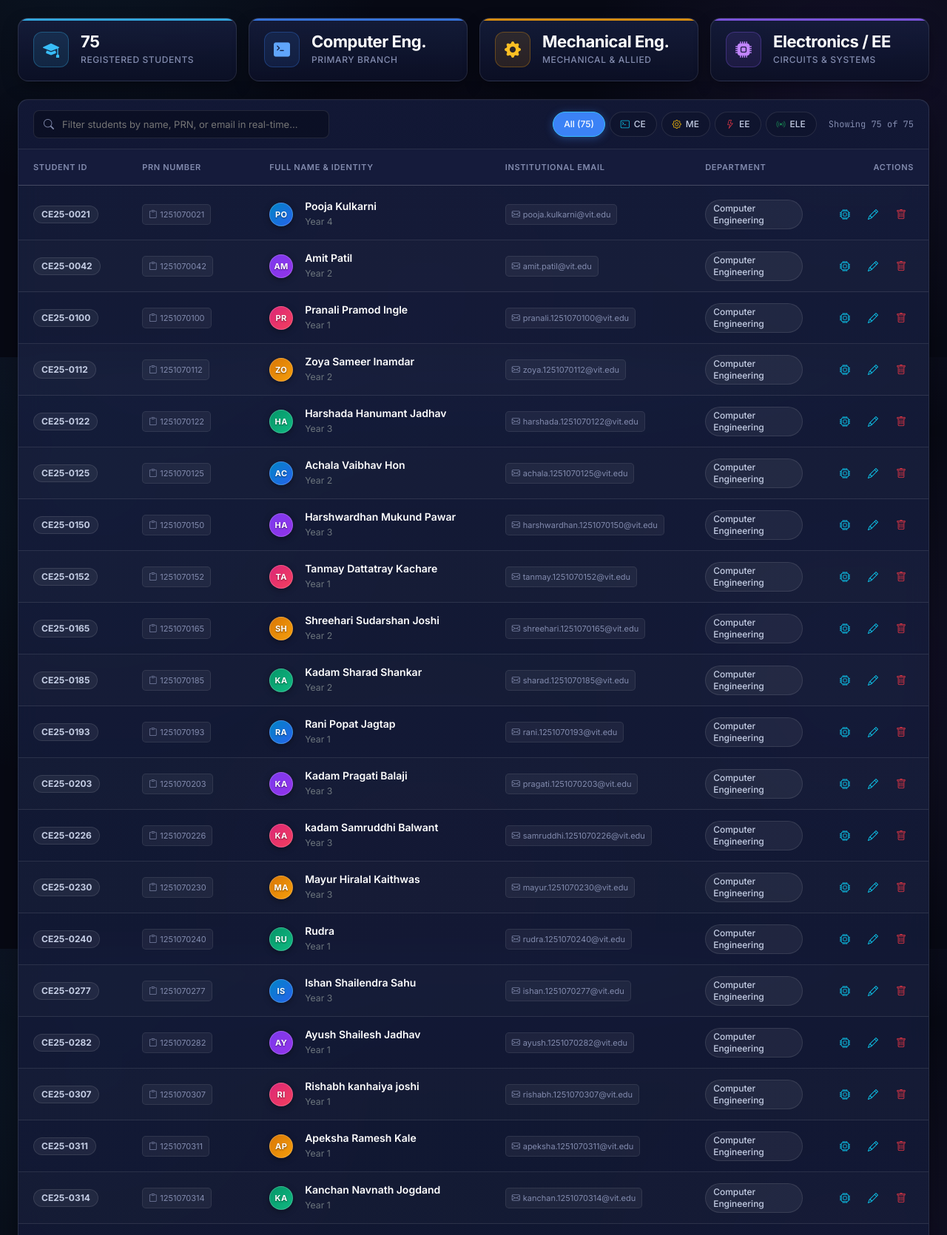
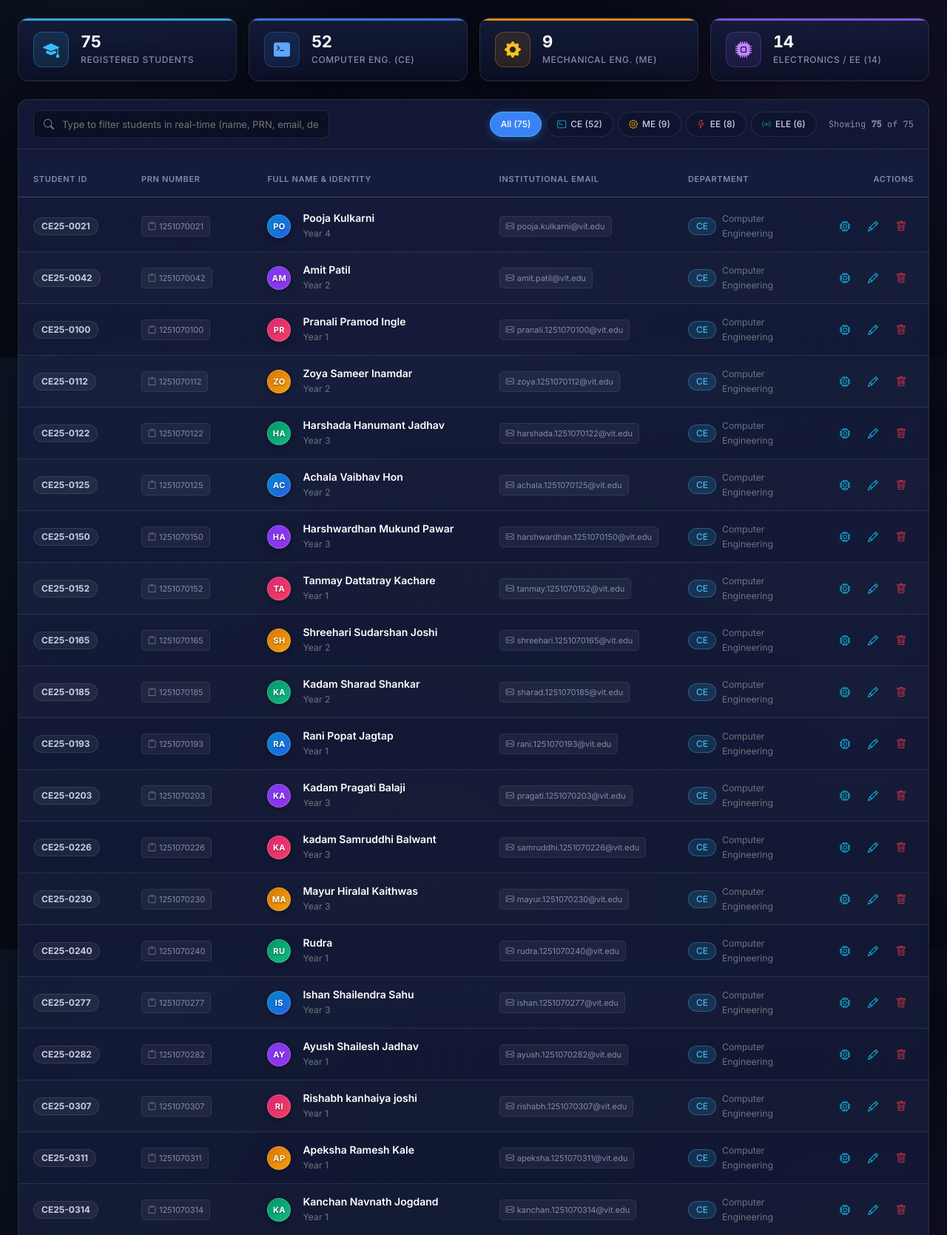
Before and after one commit to hemanya1251070718/college-club-management-system, a Flask app: page /students in a window 1280 px wide. Shown: the part 317-1987 px from the top of the page at 74% size. Run offline with Flask 3, Linux system fonts and the light colour scheme; the visitor is signed in with stand-in values (Sample User, id 1); data comes from the database, SQL or seed files in the repository.

Commit message:
fix(filters): eliminate multi-filter collision across students, events, and all tables; sync KPI cards and pills

```diff
--- a/app/routes.py
+++ b/app/routes.py
@@ -589,7 +589,7 @@ def list_events():
                 SELECT e.*, c.club_name,
                        (SELECT COUNT(*) FROM EventRegistrations er WHERE er.event_id = e.event_id) AS attendee_count
                 FROM Events e
-                JOIN Clubs c ON e.club_id = c.club_id
+                LEFT JOIN Clubs c ON e.club_id = c.club_id
                 ORDER BY e.event_date DESC;
             """)
             events = cursor.fetchall()
--- a/app/static/css/components.css
+++ b/app/static/css/components.css
@@ -1820,7 +1820,8 @@ main#main-content {
   color: #FFFFFF;
 }
 
-.table-pill-btn.is-active {
+.table-pill-btn.is-active,
+.table-pill-btn.active {
   background: var(--blue-500);
   border-color: var(--blue-400);
   color: #FFFFFF;
--- a/app/static/js/main.js
+++ b/app/static/js/main.js
@@ -481,32 +481,69 @@ document.addEventListener("DOMContentLoaded", () => {
    * ========================================================================
    */
 
-  // 1. Live Instant Table Filter
-  document.querySelectorAll(".table-live-search").forEach(input => {
-    const targetSelector = input.getAttribute("data-target-table") || ".tesla-table";
-    const table = document.querySelector(targetSelector);
+  // 1. Live Instant Table Filter & Category Synchronization Engine
+  function initTableFilterEngine() {
+    const table = document.querySelector(".tesla-table");
     if (!table) return;
 
     const tbody = table.querySelector("tbody");
     if (!tbody) return;
 
-    const counter = document.querySelector(input.getAttribute("data-counter") || ".table-match-counter");
-    const allRows = Array.from(tbody.querySelectorAll("tr:not(.empty-state-row)"));
+    const searchInput = document.querySelector(".table-live-search");
+    const counter = document.querySelector(".table-match-counter");
+    const pillButtons = document.querySelectorAll(".table-pill-btn");
+    const kpiCards = document.querySelectorAll(".kpi-card[data-kpi-filter]");
+
+    const allRows = Array.from(tbody.querySelectorAll("tr:not(.empty-state-row):not(.live-filter-empty-row)"));
     const totalCount = allRows.length;
+    if (totalCount === 0) return;
+
+    let activeFilter = "all";
+
+    function updateMatchCounter(visibleCount) {
+      if (counter) {
+        const strongEl = counter.querySelector(".match-count");
+        if (strongEl) {
+          strongEl.textContent = visibleCount;
+        } else {
+          counter.textContent = `Showing ${visibleCount} of ${totalCount}`;
+        }
+      }
+    }
 
     function applyFilter() {
-      const q = input.value.trim().toLowerCase();
-      const activePill = document.querySelector(".table-pill-btn.is-active");
-      const activeFilter = activePill ? (activePill.getAttribute("data-filter") || "all").toLowerCase() : "all";
-
+      const q = searchInput ? searchInput.value.trim().toLowerCase() : "";
+      const filterKey = (activeFilter || "all").trim().toUpperCase();
       let visibleCount = 0;
 
       allRows.forEach(row => {
-        const rowText = row.innerText.toLowerCase();
+        const rowText = (row.innerText || "").toLowerCase();
+        const rowDept = (row.getAttribute("data-dept") || "").trim().toUpperCase();
+        const rowDeptName = (row.getAttribute("data-dept-name") || "").toLowerCase();
         const rowCat = (row.getAttribute("data-category") || "").toLowerCase();
 
+        // 1. Match query
         const matchesQuery = !q || rowText.includes(q);
-        const matchesCategory = activeFilter === "all" || rowCat.includes(activeFilter) || rowText.includes(activeFilter);
+
+        // 2. Match category/department
+        let matchesCategory = false;
+        if (!filterKey || filterKey === "ALL") {
+          matchesCategory = true;
+        } else if (filterKey === "CE") {
+          matchesCategory = (rowDept === "CE" || rowCat.includes("ce") || rowDeptName.includes("computer"));
+        } else if (filterKey === "ME") {
+          matchesCategory = (rowDept === "ME" || rowCat.includes("me") || rowDeptName.includes("mechanical"));
+        } else if (filterKey === "EE") {
+          matchesCategory = (rowDept === "EE" || rowCat.includes("ee") || rowDeptName.includes("electronics"));
+        } else if (filterKey === "ELE") {
+          matchesCategory = (rowDept === "ELE" || rowCat.includes("ele") || rowDeptName.includes("electrical"));
+        } else if (filterKey === "CIRCUITS" || filterKey === "ELECTRONICS" || filterKey === "CIRCUITS & SYSTEMS") {
+          matchesCategory = (rowDept === "EE" || rowDept === "ELE" || rowDeptName.includes("electronics") || rowDeptName.includes("electrical"));
+        } else {
+          // General matching for Clubs, Events, Memberships, Triggers
+          const fkLower = filterKey.toLowerCase();
+          matchesCategory = rowCat.includes(fkLower) || rowText.includes(fkLower);
+        }
 
         if (matchesQuery && matchesCategory) {
           row.style.display = "";
@@ -516,49 +553,121 @@ document.addEventListener("DOMContentLoaded", () => {
         }
       });
 
-      if (counter) {
-        counter.textContent = `Showing ${visibleCount} of ${totalCount}`;
-      }
+      updateMatchCounter(visibleCount);
 
-      // Check if all are hidden
+      // Handle Empty State Row
       let emptyRow = tbody.querySelector(".live-filter-empty-row");
       if (visibleCount === 0) {
         if (!emptyRow) {
           emptyRow = document.createElement("tr");
           emptyRow.className = "live-filter-empty-row";
-          emptyRow.innerHTML = `<td colspan="10" class="text-center py-5 text-secondary"><i class="bi bi-search me-2"></i>No records matching "<strong>${input.value}</strong>". <button type="button" class="btn btn-sm btn-link text-info p-0 ms-2" onclick="document.querySelector('.table-live-search').value=''; document.querySelector('.table-live-search').dispatchEvent(new Event('input'));">Clear search</button></td>`;
           tbody.appendChild(emptyRow);
+        }
+        const searchMsg = q ? `matching "${searchInput.value}"` : `in selected filter`;
+        emptyRow.innerHTML = `
+          <td colspan="10" class="text-center py-5 text-secondary">
+            <i class="bi bi-search me-2"></i>No records found ${searchMsg}.
+            <button type="button" class="btn btn-sm btn-link text-info p-0 ms-2 reset-table-filter-btn" style="text-decoration: underline;">
+              Show all records
+            </button>
+          </td>
+        `;
+        const resetBtn = emptyRow.querySelector(".reset-table-filter-btn");
+        if (resetBtn) {
+          resetBtn.addEventListener("click", () => {
+            resetAllFilters();
+          });
         }
       } else if (emptyRow) {
         emptyRow.remove();
       }
     }
 
-    input.addEventListener("input", applyFilter);
+    function resetAllFilters() {
+      if (searchInput) searchInput.value = "";
+      activeFilter = "all";
+      pillButtons.forEach(p => {
+        const pKey = (p.getAttribute("data-filter") || "").toLowerCase();
+        if (pKey === "all" || pKey === "") {
+          p.classList.add("is-active", "active");
+        } else {
+          p.classList.remove("is-active", "active");
+        }
+      });
+      applyFilter();
+    }
 
-    // Filter pills
-    document.querySelectorAll(".table-pill-btn").forEach(pill => {
-      pill.addEventListener("click", () => {
-        document.querySelectorAll(".table-pill-btn").forEach(p => p.classList.remove("is-active"));
-        pill.classList.add("is-active");
+    // Connect Filter Pills
+    pillButtons.forEach(pill => {
+      pill.addEventListener("click", (e) => {
+        e.preventDefault();
+        // Clear search input on category switch to avoid multi-filter collisions
+        if (searchInput) searchInput.value = "";
+
+        pillButtons.forEach(p => p.classList.remove("is-active", "active"));
+        pill.classList.add("is-active", "active");
+
+        activeFilter = pill.getAttribute("data-filter") || "all";
         applyFilter();
       });
     });
 
-    // KPI Cards click to filter
-    document.querySelectorAll(".kpi-card[data-kpi-filter]").forEach(card => {
+    // Connect Search Input
+    if (searchInput) {
+      searchInput.addEventListener("input", () => {
+        const val = searchInput.value.trim();
+        if (val.length > 0) {
+          // When typing a custom search, activate the 'All' pill so user searches across all data
+          activeFilter = "all";
+          pillButtons.forEach(p => {
+            const pKey = (p.getAttribute("data-filter") || "").toLowerCase();
+            if (pKey === "all" || pKey === "") {
+              p.classList.add("is-active", "active");
+            } else {
+              p.classList.remove("is-active", "active");
+            }
+          });
+        }
+        applyFilter();
+      });
+    }
+
+    // Connect KPI Cards (One-click category filter with visual sync)
+    kpiCards.forEach(card => {
       card.addEventListener("click", () => {
-        const filterVal = card.getAttribute("data-kpi-filter");
-        const matchingPill = document.querySelector(`.table-pill-btn[data-filter='${filterVal}']`);
-        if (matchingPill) {
-          matchingPill.click();
-        } else if (input) {
-          input.value = filterVal;
-          input.dispatchEvent(new Event("input"));
+        const kpiVal = (card.getAttribute("data-kpi-filter") || "all").trim();
+        if (searchInput) searchInput.value = "";
+
+        if (kpiVal.toUpperCase() === "CIRCUITS" || kpiVal.toUpperCase() === "ELECTRONICS") {
+          pillButtons.forEach(p => p.classList.remove("is-active", "active"));
+          activeFilter = "CIRCUITS";
+          applyFilter();
+          return;
+        }
+
+        // Find direct matching pill
+        let matchedPill = null;
+        pillButtons.forEach(p => {
+          const pVal = (p.getAttribute("data-filter") || "").trim();
+          if (pVal.toUpperCase() === kpiVal.toUpperCase()) {
+            matchedPill = p;
+          } else if ((kpiVal === "all" || kpiVal === "") && (pVal === "all" || pVal === "")) {
+            matchedPill = p;
+          }
+        });
+
+        if (matchedPill) {
+          matchedPill.click();
+        } else {
+          pillButtons.forEach(p => p.classList.remove("is-active", "active"));
+          activeFilter = kpiVal;
+          applyFilter();
         }
       });
     });
-  });
+  }
+
+  initTableFilterEngine();
 
   // 2. Interactive 1-Click Copy Chips
   document.querySelectorAll(".btn-copy-chip").forEach(chip => {
--- a/app/templates/memberships/list.html
+++ b/app/templates/memberships/list.html
@@ -40,7 +40,7 @@
 
   <!-- Interactive KPI Metric Cards -->
   <div class="kpi-metrics-grid mb-4">
-    <div class="kpi-card glow-border-hover" data-kpi-filter="" style="cursor: pointer;" title="Show all memberships">
+    <div class="kpi-card glow-border-hover" data-kpi-filter="all" style="cursor: pointer;" title="Show all memberships">
       <div class="kpi-icon-box" style="background: rgba(56, 189, 248, 0.15); color: #38bdf8;">
         <i class="bi bi-people-fill"></i>
       </div>
@@ -132,7 +132,7 @@
       <input type="text" class="tesla-input table-live-search" placeholder="Type to filter memberships in real time (student, PRN, club, role)..." data-target="memberships-table-body" aria-label="Instant search memberships">
     </div>
     <div class="table-filter-pills">
-      <button type="button" class="table-pill-btn active" data-filter="" data-target="memberships-table-body">All Roles</button>
+      <button type="button" class="table-pill-btn active is-active" data-filter="all" data-target="memberships-table-body">All Roles</button>
       <button type="button" class="table-pill-btn" data-filter="President" data-target="memberships-table-body">Presidents</button>
       <button type="button" class="table-pill-btn" data-filter="Secretary" data-target="memberships-table-body">Secretaries</button>
       <button type="button" class="table-pill-btn" data-filter="Coordinator" data-target="memberships-table-body">Coordinators</button>
@@ -163,7 +163,7 @@
         <tbody id="memberships-table-body">
           {% for m in memberships %}
           {% set avatar_variants = ['avatar-blue', 'avatar-violet', 'avatar-emerald', 'avatar-amber', 'avatar-rose'] %}
-          <tr>
+          <tr data-category="{{ m.role }} {{ m.status }} {{ m.club_name }} {{ m.club_id }}" data-role="{{ m.role }}" data-status="{{ m.status }}">
             <td>
               <div class="d-flex align-items-center gap-2">
                 <span class="badge-status neutral font-mono font-bold">{{ m.membership_id }}</span>
--- a/app/templates/students/list.html
+++ b/app/templates/students/list.html
@@ -38,45 +38,58 @@
     </div>
   </header>
 
+  <!-- Dynamic Department Counters -->
+  {% set ce_count = namespace(n=0) %}
+  {% set me_count = namespace(n=0) %}
+  {% set ee_count = namespace(n=0) %}
+  {% set ele_count = namespace(n=0) %}
+  {% for s in students %}
+    {% if s.dept_id == 'CE' %}{% set ce_count.n = ce_count.n + 1 %}
+    {% elif s.dept_id == 'ME' %}{% set me_count.n = me_count.n + 1 %}
+    {% elif s.dept_id == 'EE' %}{% set ee_count.n = ee_count.n + 1 %}
+    {% elif s.dept_id == 'ELE' %}{% set ele_count.n = ele_count.n + 1 %}
+    {% endif %}
+  {% endfor %}
+
   <!-- Interactive KPI Summary Cards -->
-  <div class="kpi-metrics-grid">
-    <div class="kpi-card" data-kpi-filter="all" style="--kpi-accent: #38bdf8;">
+  <div class="kpi-metrics-grid mb-4">
+    <div class="kpi-card glow-border-hover" data-kpi-filter="all" style="--kpi-accent: #38bdf8; cursor: pointer;" title="Show all {{ students|length }} registered students">
       <div class="kpi-icon-box" style="--kpi-icon-bg: rgba(56, 189, 248, 0.12); --kpi-icon-color: #38bdf8; --kpi-icon-border: rgba(56, 189, 248, 0.3);">
         <i class="bi bi-mortarboard-fill"></i>
       </div>
       <div>
-        <div class="kpi-value">75</div>
+        <div class="kpi-value text-white tabular-nums">{{ students|length }}</div>
         <div class="kpi-label">Registered Students</div>
       </div>
     </div>
 
-    <div class="kpi-card" data-kpi-filter="Computer Engineering" style="--kpi-accent: #3b82f6;">
+    <div class="kpi-card glow-border-hover" data-kpi-filter="CE" style="--kpi-accent: #3b82f6; cursor: pointer;" title="Filter Computer Engineering ({{ ce_count.n }})">
       <div class="kpi-icon-box" style="--kpi-icon-bg: rgba(59, 130, 246, 0.12); --kpi-icon-color: #60a5fa; --kpi-icon-border: rgba(59, 130, 246, 0.3);">
         <i class="bi bi-terminal-fill"></i>
       </div>
       <div>
-        <div class="kpi-value">Computer Eng.</div>
-        <div class="kpi-label">Primary Branch</div>
+        <div class="kpi-value text-white tabular-nums">{{ ce_count.n }}</div>
+        <div class="kpi-label">Computer Eng. (CE)</div>
       </div>
     </div>
 
-    <div class="kpi-card" data-kpi-filter="Mechanical" style="--kpi-accent: #f59e0b;">
+    <div class="kpi-card glow-border-hover" data-kpi-filter="ME" style="--kpi-accent: #f59e0b; cursor: pointer;" title="Filter Mechanical Engineering ({{ me_count.n }})">
       <div class="kpi-icon-box" style="--kpi-icon-bg: rgba(245, 158, 11, 0.12); --kpi-icon-color: #fbbf24; --kpi-icon-border: rgba(245, 158, 11, 0.3);">
         <i class="bi bi-gear-fill"></i>
       </div>
       <div>
-        <div class="kpi-value">Mechanical Eng.</div>
-        <div class="kpi-label">Mechanical &amp; Allied</div>
+        <div class="kpi-value text-white tabular-nums">{{ me_count.n }}</div>
+        <div class="kpi-label">Mechanical Eng. (ME)</div>
       </div>
     </div>
 
-    <div class="kpi-card" data-kpi-filter="Electronics" style="--kpi-accent: #8b5cf6;">
+    <div class="kpi-card glow-border-hover" data-kpi-filter="CIRCUITS" style="--kpi-accent: #8b5cf6; cursor: pointer;" title="Filter Electronics & Electrical ({{ ee_count.n + ele_count.n }})">
       <div class="kpi-icon-box" style="--kpi-icon-bg: rgba(139, 92, 246, 0.12); --kpi-icon-color: #c084fc; --kpi-icon-border: rgba(139, 92, 246, 0.3);">
         <i class="bi bi-cpu-fill"></i>
       </div>
       <div>
-        <div class="kpi-value">Electronics / EE</div>
-        <div class="kpi-label">Circuits &amp; Systems</div>
+        <div class="kpi-value text-white tabular-nums">{{ ee_count.n + ele_count.n }}</div>
+        <div class="kpi-label">Electronics / EE ({{ ee_count.n + ele_count.n }})</div>
       </div>
     </div>
   </div>
@@ -84,20 +97,20 @@
   <!-- Students Data Table Card -->
   <div class="table-surface-card">
     <!-- Live Search & Interactive Filter Toolbar -->
-    <div class="table-interactive-toolbar">
+    <div class="table-interactive-toolbar mb-3">
       <div class="live-search-box">
-        <i class="bi bi-search"></i>
-        <input type="text" class="table-live-search" placeholder="Filter students by name, PRN, or email in real-time..." aria-label="Search students table">
+        <i class="bi bi-search search-icon"></i>
+        <input type="text" class="tesla-input table-live-search" placeholder="Type to filter students in real-time (name, PRN, email, department)..." aria-label="Search students table">
       </div>
       <div class="d-flex align-items-center gap-3">
         <div class="table-filter-pills">
-          <button type="button" class="table-pill-btn is-active" data-filter="all">All (75)</button>
-          <button type="button" class="table-pill-btn" data-filter="Computer Engineering"><i class="bi bi-terminal text-info"></i> CE</button>
-          <button type="button" class="table-pill-btn" data-filter="Mechanical Engineering"><i class="bi bi-gear text-warning"></i> ME</button>
-          <button type="button" class="table-pill-btn" data-filter="Electronics Engineering"><i class="bi bi-lightning text-danger"></i> EE</button>
-          <button type="button" class="table-pill-btn" data-filter="Electrical Engineering"><i class="bi bi-broadcast text-success"></i> ELE</button>
+          <button type="button" class="table-pill-btn is-active active" data-filter="all">All ({{ students|length }})</button>
+          <button type="button" class="table-pill-btn" data-filter="CE"><i class="bi bi-terminal text-info"></i> CE ({{ ce_count.n }})</button>
+          <button type="button" class="table-pill-btn" data-filter="ME"><i class="bi bi-gear text-warning"></i> ME ({{ me_count.n }})</button>
+          <button type="button" class="table-pill-btn" data-filter="EE"><i class="bi bi-lightning text-danger"></i> EE ({{ ee_count.n }})</button>
+          <button type="button" class="table-pill-btn" data-filter="ELE"><i class="bi bi-broadcast text-success"></i> ELE ({{ ele_count.n }})</button>
         </div>
-        <span class="table-match-counter">Showing {{ students|length }} of {{ students|length }}</span>
+        <span class="table-match-counter font-mono">Showing <strong class="match-count">{{ students|length }}</strong> of {{ students|length }}</span>
       </div>
     </div>
 
@@ -108,14 +121,14 @@
             <th style="width: 12%;">Student ID</th>
             <th style="width: 14%;">PRN Number</th>
             <th style="width: 26%;">Full Name &amp; Identity</th>
-            <th style="width: 22%;">Institutional Email</th>
-            <th style="width: 14%;">Department</th>
+            <th style="width: 20%;">Institutional Email</th>
+            <th style="width: 16%;">Department</th>
             <th style="width: 12%;" class="text-end">Actions</th>
           </tr>
         </thead>
         <tbody>
           {% for s in students %}
-          <tr data-category="{{ s.dept_name }}">
+          <tr data-dept="{{ s.dept_id }}" data-dept-name="{{ s.dept_name }}" data-category="{{ s.dept_id }} {{ s.dept_name }}">
             <td>
               <span class="badge-status neutral font-mono fw-bold">{{ s.student_id }}</span>
             </td>
@@ -150,7 +163,10 @@
               </span>
             </td>
             <td>
-              <span class="badge-status neutral font-mono">{{ s.dept_name }}</span>
+              <div class="d-flex align-items-center gap-2">
+                <span class="badge-status {% if s.dept_id == 'CE' %}info{% elif s.dept_id == 'ME' %}warning{% elif s.dept_id == 'EE' %}danger{% else %}success{% endif %} font-mono font-bold">{{ s.dept_id }}</span>
+                <span class="text-secondary small">{{ s.dept_name }}</span>
+              </div>
             </td>
             <td class="text-end">
               <div class="d-inline-flex gap-1">
```
Also changed, not shown: app/templates/events/list.html (+5 -5 lines), app/templates/triggers/list.html (+9 -9 lines), tests/test_app.py (+36 -0 lines).
